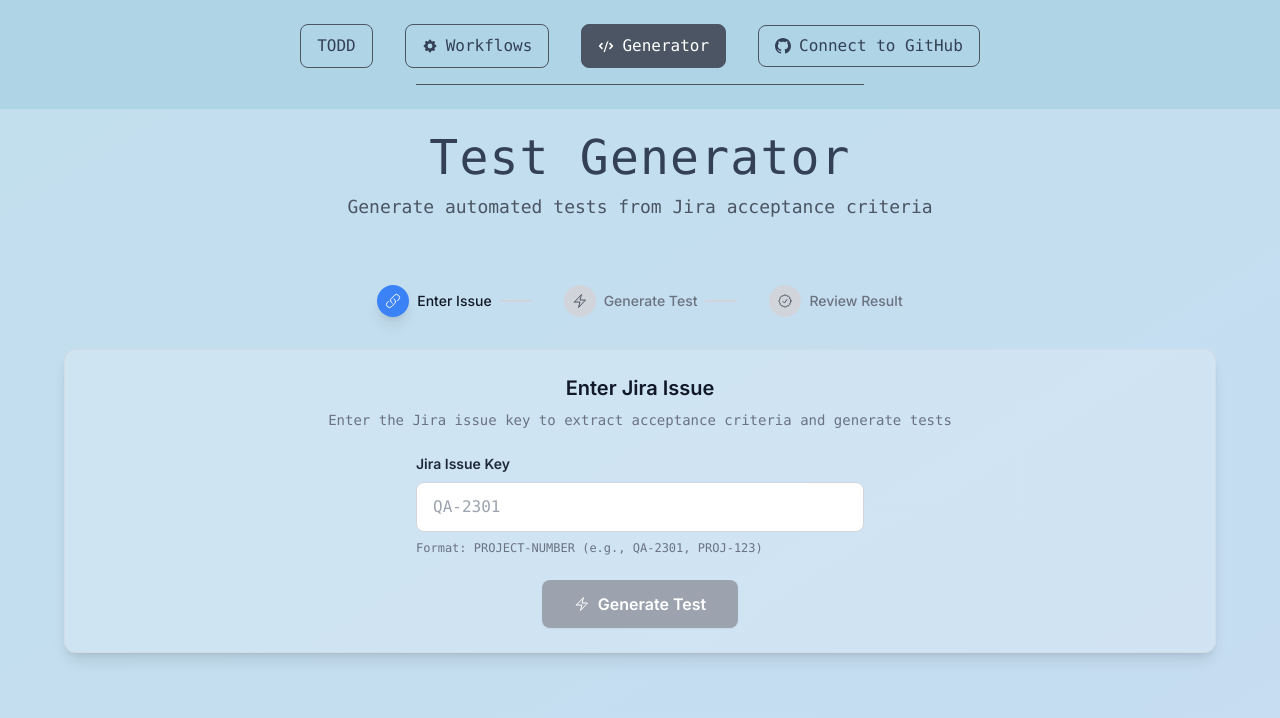
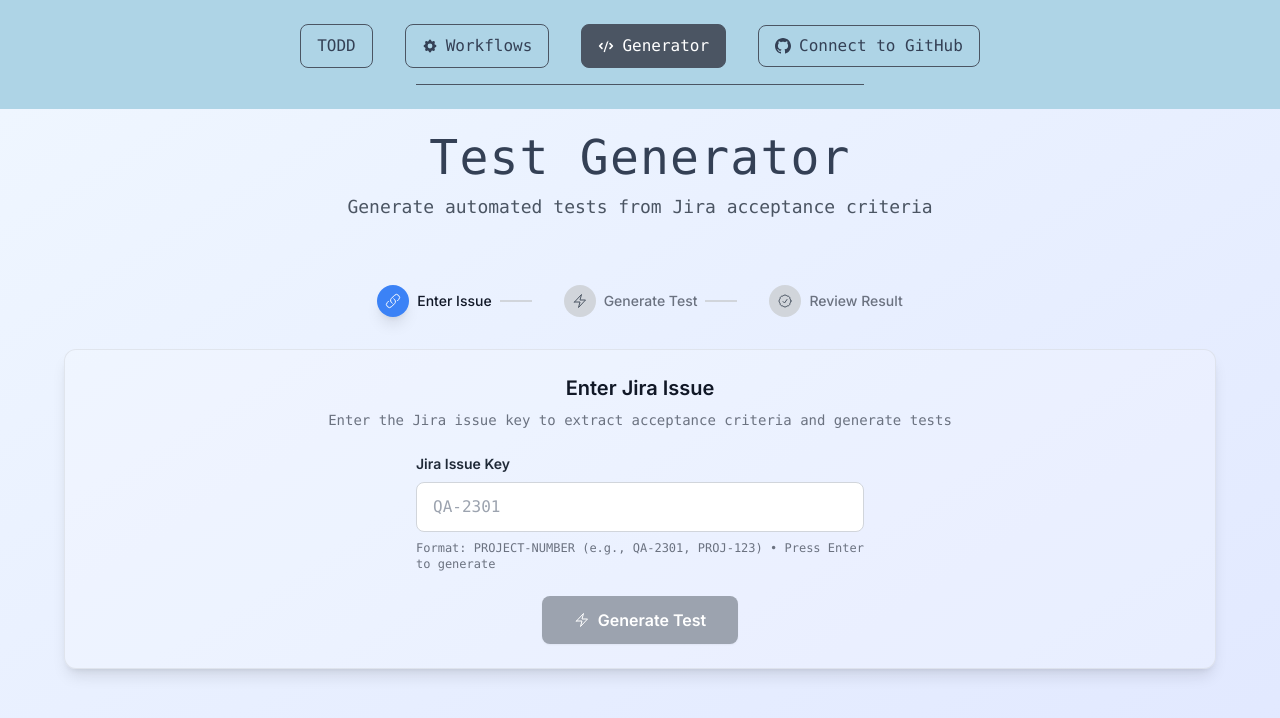
Before and after one commit to nelceb/todd-automation, a Next.js app: page / in a window 1280 px wide. Both pictures are taken after a click on the button "Generator". Shown: the top 718 px of the page. Built offline with nearby package versions, Linux system fonts and the light colour scheme.

Commit message:
feat: Fix background color to match Workflows exactly and add Enter key functionality to Jira issue input

```diff
--- a/app/components/TestGenerator.tsx
+++ b/app/components/TestGenerator.tsx
@@ -164,7 +164,7 @@ export default function TestGenerator() {
   }
 
   return (
-    <div className="min-h-screen bg-gradient-to-br from-blue-50/30 to-indigo-100/50 p-6">
+    <div className="min-h-screen bg-gradient-to-br from-blue-50 to-indigo-100 p-6">
       <div className="max-w-6xl mx-auto">
         {/* Header */}
         <motion.div
@@ -254,11 +254,16 @@ export default function TestGenerator() {
                       type="text"
                       value={jiraConfig.issueKey}
                       onChange={(e) => setJiraConfig({...jiraConfig, issueKey: e.target.value})}
+                      onKeyDown={(e) => {
+                        if (e.key === 'Enter' && !loading && jiraConfig.issueKey) {
+                          fetchJiraIssue()
+                        }
+                      }}
                       placeholder="QA-2301"
                       className="w-full px-4 py-3 border border-gray-300 rounded-lg focus:outline-none focus:ring-2 focus:ring-blue-500 focus:border-transparent bg-white font-mono"
                     />
                     <p className="text-xs text-gray-500 mt-2 font-mono">
-                      Format: PROJECT-NUMBER (e.g., QA-2301, PROJ-123)
+                      Format: PROJECT-NUMBER (e.g., QA-2301, PROJ-123) • Press Enter to generate
                     </p>
                   </div>
 
```
